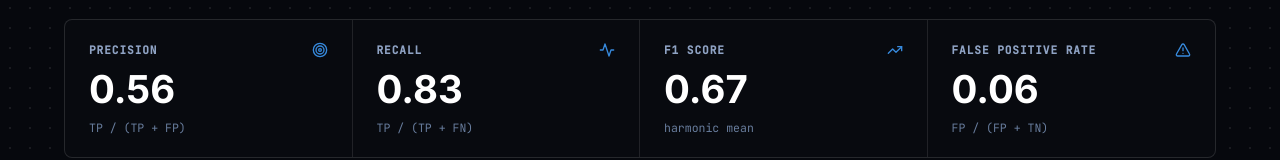
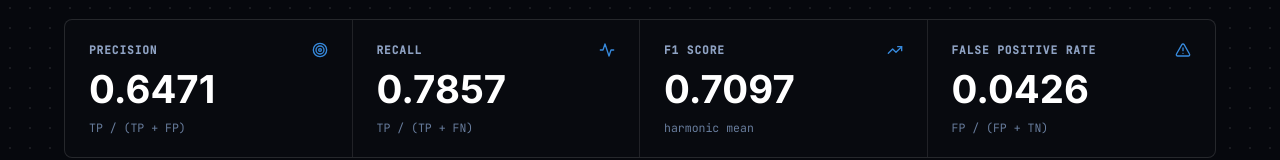
Before and after one commit to KHUSHI-612/fraud-ring-xray, a React (Vite) app in the folder frontend/: page / in a window 1280 px wide. Both pictures are taken after a click on the element "Evaluation". Shown: the part 336-496 px from the top of the page. Built offline with nearby package versions, Linux system fonts and the light colour scheme; no server answers.

Commit message:
fix(metrics): decouple evaluation & ML validation pages from graph view state to strictly read fixed 310 benchmark metrics

```diff
--- a/frontend/src/components/EvaluationModal.jsx
+++ b/frontend/src/components/EvaluationModal.jsx
@@ -29,19 +29,16 @@ export default function EvaluationModal({ evaluation: initialEval, loading: init
 
   const evaluation = evalData || {};
 
-  // Live metrics from backend evaluation.json
-  const prec = evaluation.precision != null ? evaluation.precision : 0.556;
-  const rec = evaluation.recall != null ? evaluation.recall : 0.833;
-  const f1 = evaluation.f1_score != null ? evaluation.f1_score : 0.667;
+  // Saved benchmark metrics from backend evaluation.json (310 benchmark accounts)
+  const prec = evaluation.account_metrics?.precision ?? (evaluation.precision != null ? evaluation.precision : 0.6471);
+  const rec = evaluation.account_metrics?.recall ?? (evaluation.recall != null ? evaluation.recall : 0.7857);
+  const f1 = evaluation.account_metrics?.f1_score ?? (evaluation.f1_score != null ? evaluation.f1_score : 0.7097);
+  const fprVal = evaluation.account_metrics?.false_positive_rate ?? (evaluation.false_positive_rate != null ? evaluation.false_positive_rate : 0.0426);
 
-  const fprVal = evaluation.account_metrics?.false_positive_rate != null
-    ? evaluation.account_metrics.false_positive_rate
-    : (evaluation.false_positive_rate != null ? evaluation.false_positive_rate : 0.056);
-
-  const precDisplay = prec.toFixed(2);
-  const recDisplay = rec.toFixed(2);
-  const f1Display = f1.toFixed(2);
-  const fprDisplay = fprVal.toFixed(2);
+  const precDisplay = prec.toFixed(4);
+  const recDisplay = rec.toFixed(4);
+  const f1Display = f1.toFixed(4);
+  const fprDisplay = fprVal.toFixed(4);
 
   // Live cluster chart data mapped directly from clusters.json dataset
   const clusterChartData = (clustersData.length > 0 ? clustersData : [
--- a/frontend/src/components/MLValidationModal.jsx
+++ b/frontend/src/components/MLValidationModal.jsx
@@ -20,10 +20,10 @@ export default function MLValidationModal({ isFullPage, onClose }) {
       .catch(() => setLoading(false));
   }, []);
 
-  const cm = mlData?.confusion_matrix || { tp: 22, fp: 17, fn: 6, tn: 285, total: 330 };
-  const acc = mlData?.accuracy != null ? mlData.accuracy : 0.9303;
-  const aucRoc = mlData?.auc_roc != null ? mlData.auc_roc : 0.8412;
-  const calibration = mlData?.calibration_score != null ? mlData.calibration_score : 0.9213;
+  const cm = mlData?.confusion_matrix || { tp: 22, fp: 12, fn: 6, tn: 270, total: 310 };
+  const acc = mlData?.accuracy != null ? mlData.accuracy : 0.9419;
+  const aucRoc = mlData?.auc_roc != null ? mlData.auc_roc : 0.8951;
+  const calibration = mlData?.calibration_score != null ? mlData.calibration_score : 0.9805;
 
   // Live cluster verdicts data mapped directly from clusters.json or fallback list
   const clusterVerdicts = (clustersData.length > 0 ? clustersData : [
```
